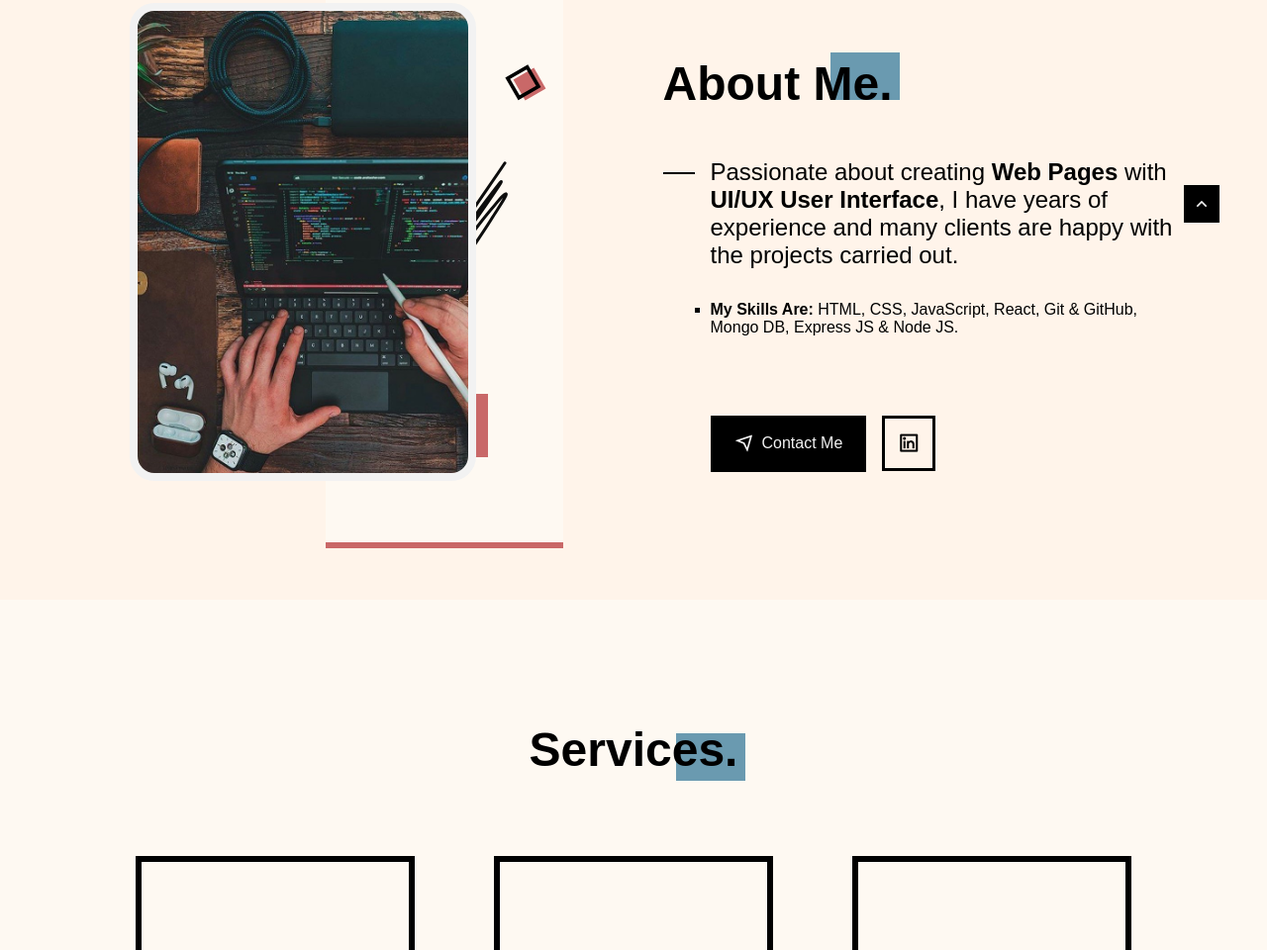
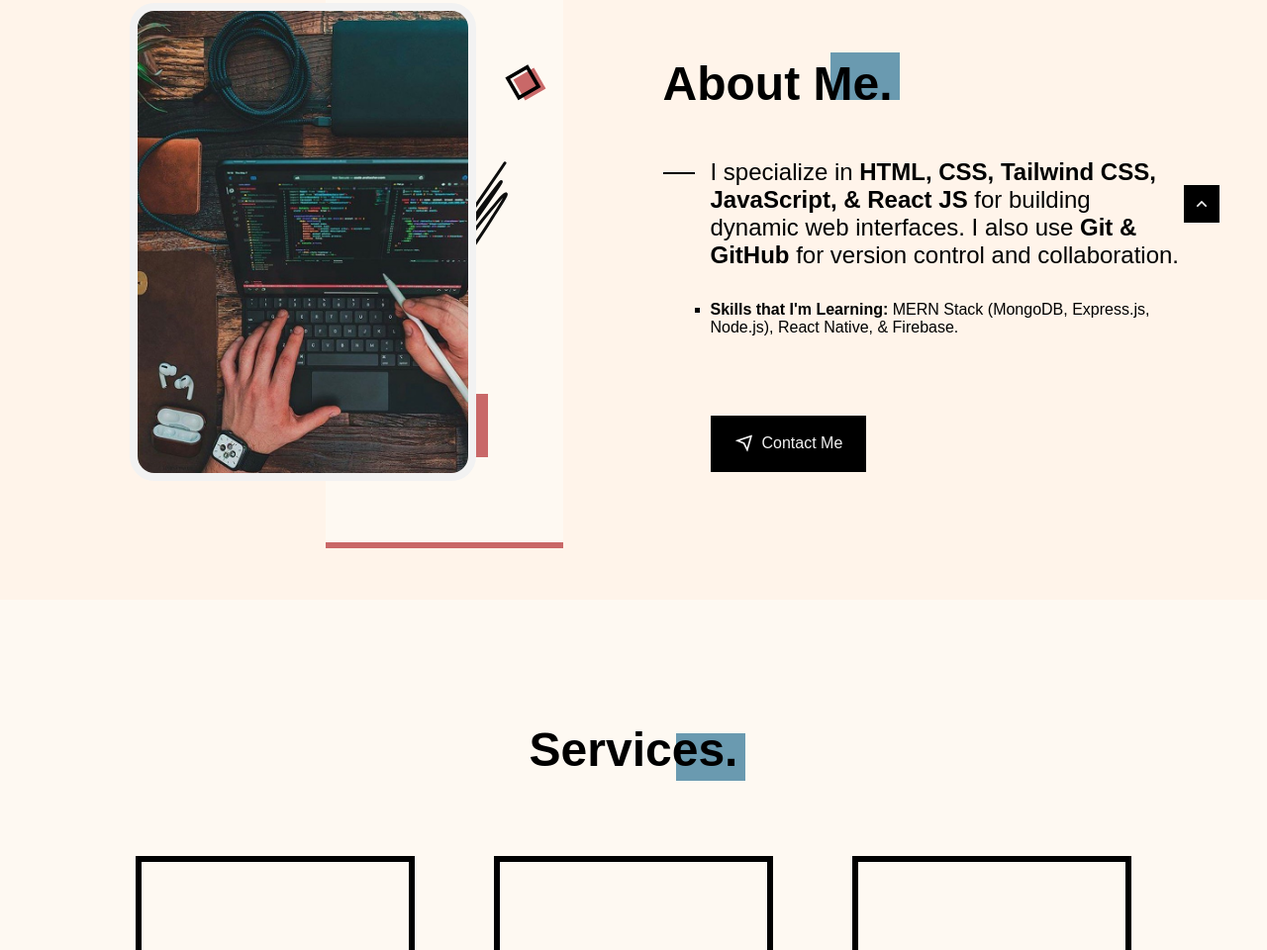
Before and after one commit to nrxo777/NRXO-Portfolio, a plain HTML site: page index.html in a window 1280 px wide. Shown: the part 975-1935 px from the top of the page at 99% size. Drawn offline with nearby package versions, Linux system fonts and the light colour scheme; a web font is replaced by a local one.

Commit message:
about_me_changes

```diff
--- a/index.html
+++ b/index.html
@@ -139,12 +139,12 @@
 
                <div class="about__info">
                   <p class="about__description">
-                     Passionate about creating <b>Web Pages</b> with <b>UI/UX User Interface</b>, I have years of experience and many clients are happy with the projects carried out.
+                     I specialize in <b>HTML, CSS, Tailwind CSS, JavaScript, & React JS</b> for building dynamic web interfaces. I also use <b>Git & GitHub</b> for version control and collaboration.
                   </p>
 
                   <ul class="about__list">
                      <li class="about__item">
-                        <b>My Skills Are:</b> HTML, CSS, JavaScript, React, Git & GitHub, Mongo DB, Express JS & Node JS.
+                        <b>Skills that I'm Learning:</b> MERN Stack (MongoDB, Express.js, Node.js), React Native, & Firebase.
                      </li>
                   </ul>
 
@@ -153,9 +153,9 @@
                         <i class="ri-send-plane-line"></i> Contact Me
                      </a>
 
-                     <a href="https://www.linkedin.com/" target="_blank" class="button__ghost">
+                     <!-- <a href="https://www.linkedin.com/" target="_blank" class="button__ghost">
                         <i class="ri-linkedin-box-line"></i>
-                     </a>
+                     </a> -->
                   </div>
                </div>
             </div>
@@ -486,6 +486,7 @@
                      <input type="hidden" name="redirect" value="https://nrxoii.vercel.app/">
 
 
+
                   </form>
                </div>
 
```
